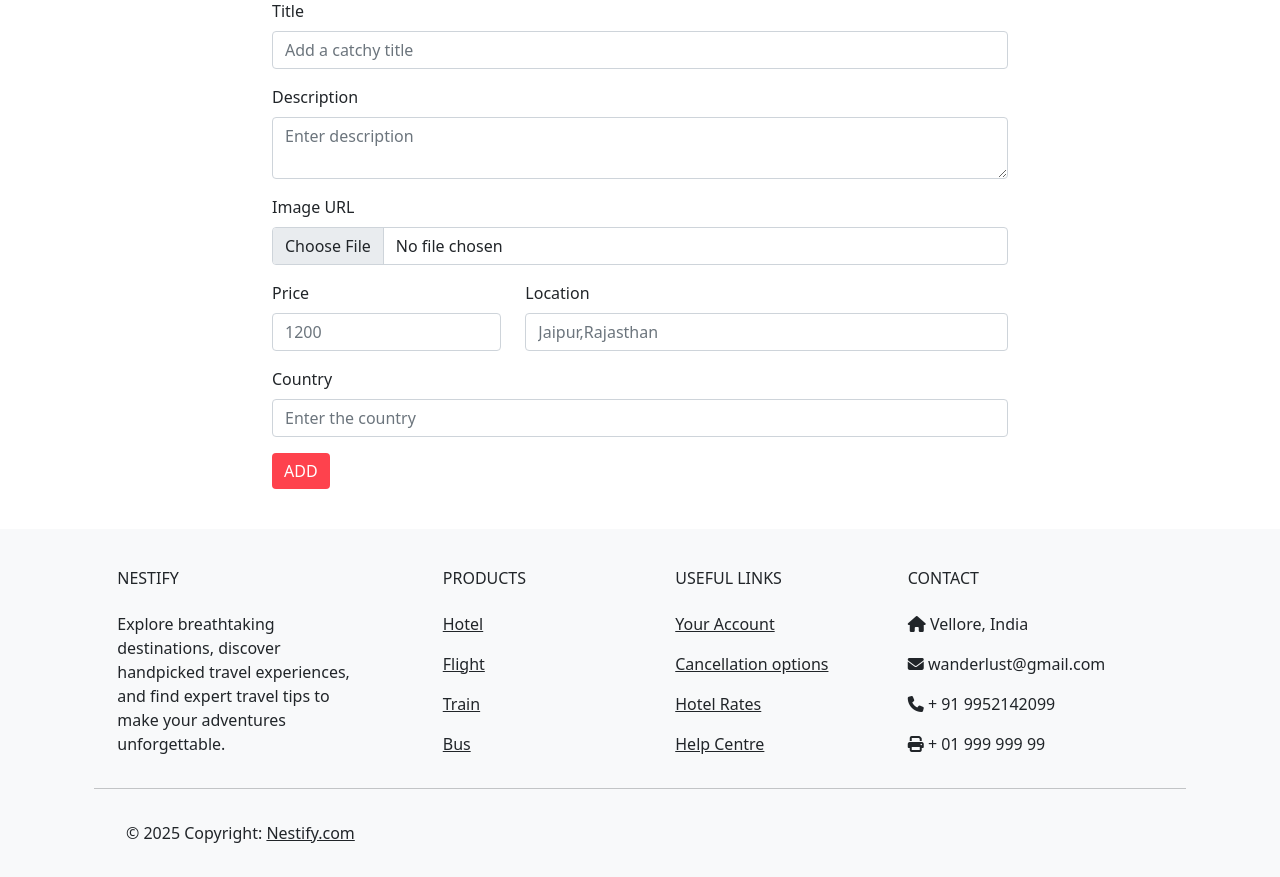
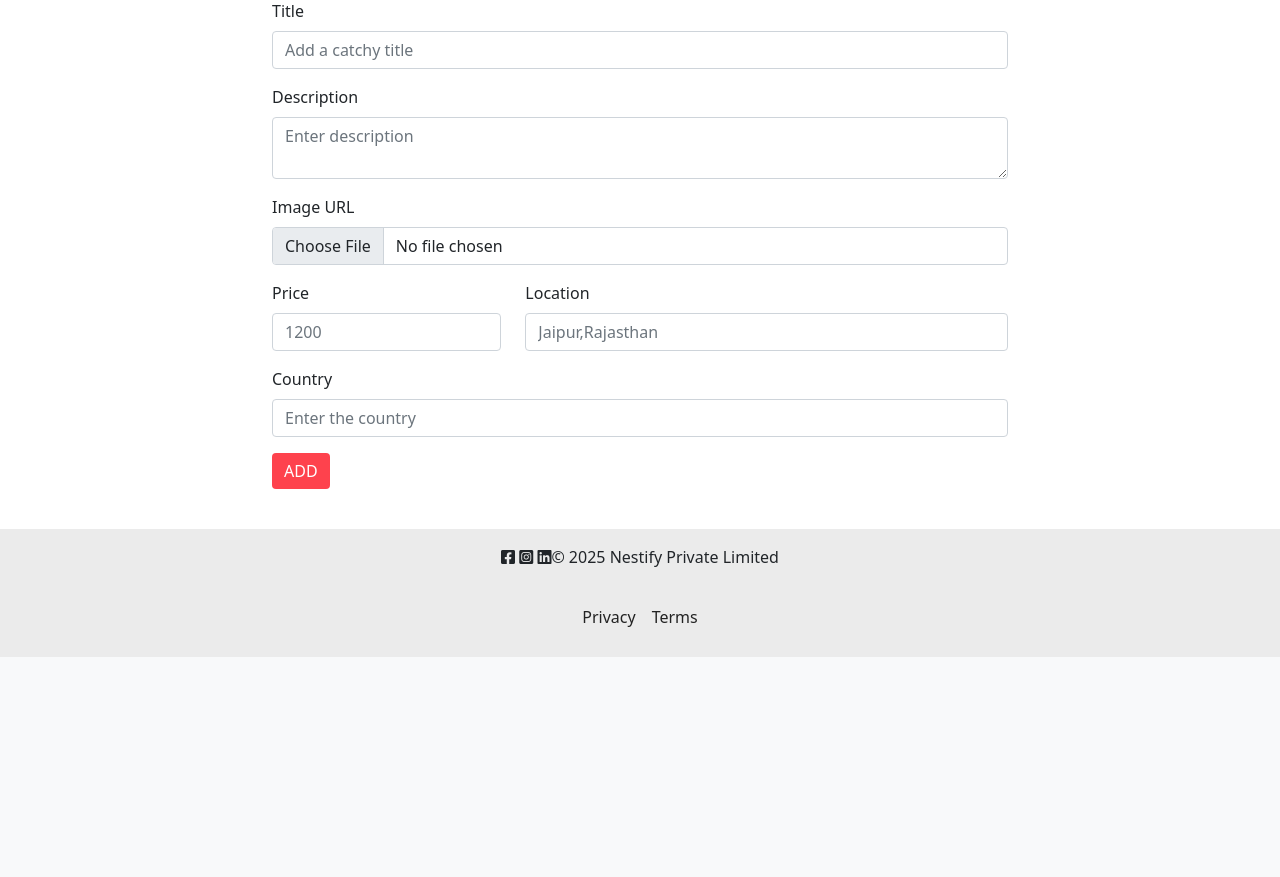
Before and after one commit to sdhsdfgjh/nestify-project, a Node server app: page /listings/new in a window 1280 px wide. Shown: the part 163-1040 px from the top of the page. After the commit the page ends 820 px from the top, so only its background shows below. Run offline with Node 20, Linux system fonts and the light colour scheme; the visitor is signed in with stand-in values (Sample User, id 1); some libraries are stand-ins or nearby versions.

Commit message:
Updated footer with social icons and links

```diff
--- a/views/includes/footer.ejs
+++ b/views/includes/footer.ejs
@@ -1,138 +1,16 @@
-<footer
-  class="text-center text-lg-start text-dark"
-  style="background-color: #f8f9fa"
->
-  <!-- Grid container -->
-  <div class="container p-4 pb-0">
-    <!-- Section: Links -->
-    <section class="">
-      <!--Grid row-->
-      <div class="row">
-        <!-- Grid column -->
-        <div class="col-md-3 col-lg-3 col-xl-3 mx-auto mt-3">
-          <h6 class="text-uppercase mb-4 font-weight-bold text-dark">
-            Nestify
-          </h6>
-          <p class="text-dark">
-            Explore breathtaking destinations, discover handpicked travel
-            experiences, and find expert travel tips to make your adventures
-            unforgettable.
-          </p>
-        </div>
-        <!-- Grid column -->
-
-        <hr class="w-100 clearfix d-md-none" />
-
-        <!-- Grid column -->
-        <div class="col-md-2 col-lg-2 col-xl-2 mx-auto mt-3 text-dark">
-          <h6 class="text-uppercase mb-4 font-weight-bold">Products</h6>
-          <p>
-            <a class="text-dark">Hotel</a>
-          </p>
-          <p>
-            <a class="text-dark">Flight</a>
-          </p>
-          <p>
-            <a class="text-dark">Train</a>
-          </p>
-          <p>
-            <a class="text-dark">Bus</a>
-          </p>
-        </div>
-        <!-- Grid column -->
-
-        <hr class="w-100 clearfix d-md-none" />
-
-        <!-- Grid column -->
-        <div class="col-md-3 col-lg-2 col-xl-2 mx-auto mt-3">
-          <h6 class="text-uppercase mb-4 font-weight-bold">Useful links</h6>
-          <p>
-            <a class="text-dark">Your Account</a>
-          </p>
-          <p>
-            <a class="text-dark">Cancellation options</a>
-          </p>
-          <p>
-            <a class="text-dark">Hotel Rates</a>
-          </p>
-          <p>
-            <a class="text-dark">Help Centre</a>
-          </p>
+<footer>
+    <div class="f-info">
+        <div class="f-info-socials">
+            <i class="fa-brands fa-square-facebook"></i>
+            <i class="fa-brands fa-square-instagram"></i>
+            <i class="fa-brands fa-linkedin"></i>
         </div>
 
-        <!-- Grid column -->
-        <hr class="w-100 clearfix d-md-none" />
+        <div>&copy; <%= new Date().getFullYear() %> Nestify Private Limited</div>
 
-        <!-- Grid column -->
-        <div class="col-md-4 col-lg-3 col-xl-3 mx-auto mt-3">
-          <h6 class="text-uppercase mb-4 font-weight-bold">Contact</h6>
-          <p><i class="fas fa-home mr-3"></i> Vellore, India</p>
-          <p><i class="fas fa-envelope mr-3"></i> wanderlust@gmail.com</p>
-          <p><i class="fas fa-phone mr-3"></i> + 91 9952142099</p>
-          <p><i class="fas fa-print mr-3"></i> + 01 999 999 99</p>
+        <div class="f-info-links">
+            <a href="/privacy">Privacy</a>
+            <a href="/terms">Terms</a>
         </div>
-        <!-- Grid column -->
-      </div>
-      <!--Grid row-->
-    </section>
-    <!-- Section: Links -->
-
-    <hr class="my-3" />
-
-    <!-- Section: Copyright -->
-    <section class="p-3 pt-0">
-      <div class="row d-flex align-items-center">
-        <!-- Grid column -->
-        <div class="col-md-7 col-lg-8 text-center text-md-start">
-          <!-- Copyright -->
-          <div class="p-3">
-            © 2025 Copyright:
-            <a class="text-dark" href="https://mdbootstrap.com/"
-              >Nestify.com</a
-            >
-          </div>
-          <!-- Copyright -->
-        </div>
-        <!-- Grid column -->
-
-        <!-- Grid column -->
-        <div class="col-md-5 col-lg-4 ml-lg-0 text-center text-md-end">
-          <!-- Facebook -->
-          <a
-            class="btn btn-outline-light btn-floating m-1"
-            class="text-dark"
-            role="button"
-            ><i class="fab fa-facebook-f"></i
-          ></a>
-
-          <!-- Twitter -->
-          <a
-            class="btn btn-outline-light btn-floating m-1"
-            class="text-dark"
-            role="button"
-            ><i class="fab fa-twitter"></i
-          ></a>
-
-          <!-- Google -->
-          <a
-            class="btn btn-outline-light btn-floating m-1"
-            class="text-dark"
-            role="button"
-            ><i class="fab fa-google"></i
-          ></a>
-
-          <!-- Instagram -->
-          <a
-            class="btn btn-outline-light btn-floating m-1"
-            class="text-dark"
-            role="button"
-            ><i class="fab fa-instagram"></i
-          ></a>
-        </div>
-        <!-- Grid column -->
-      </div>
-    </section>
-    <!-- Section: Copyright -->
-  </div>
-  <!-- Grid container -->
+    </div>
 </footer>
```
